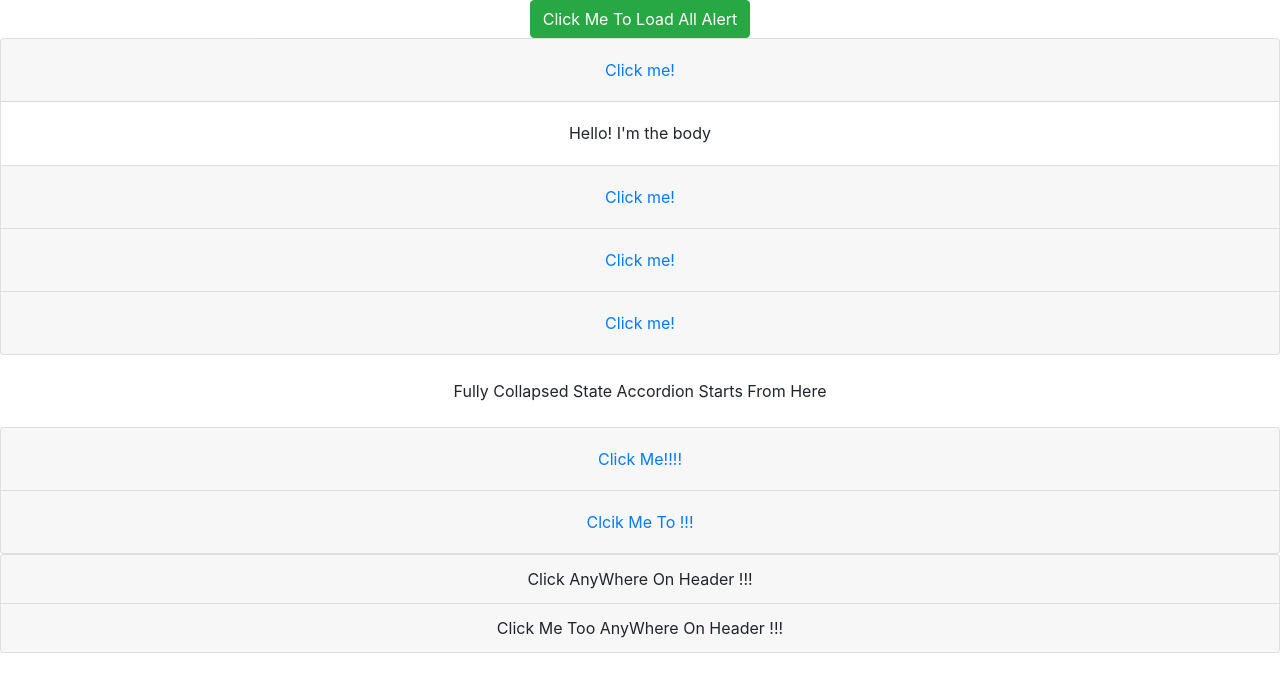
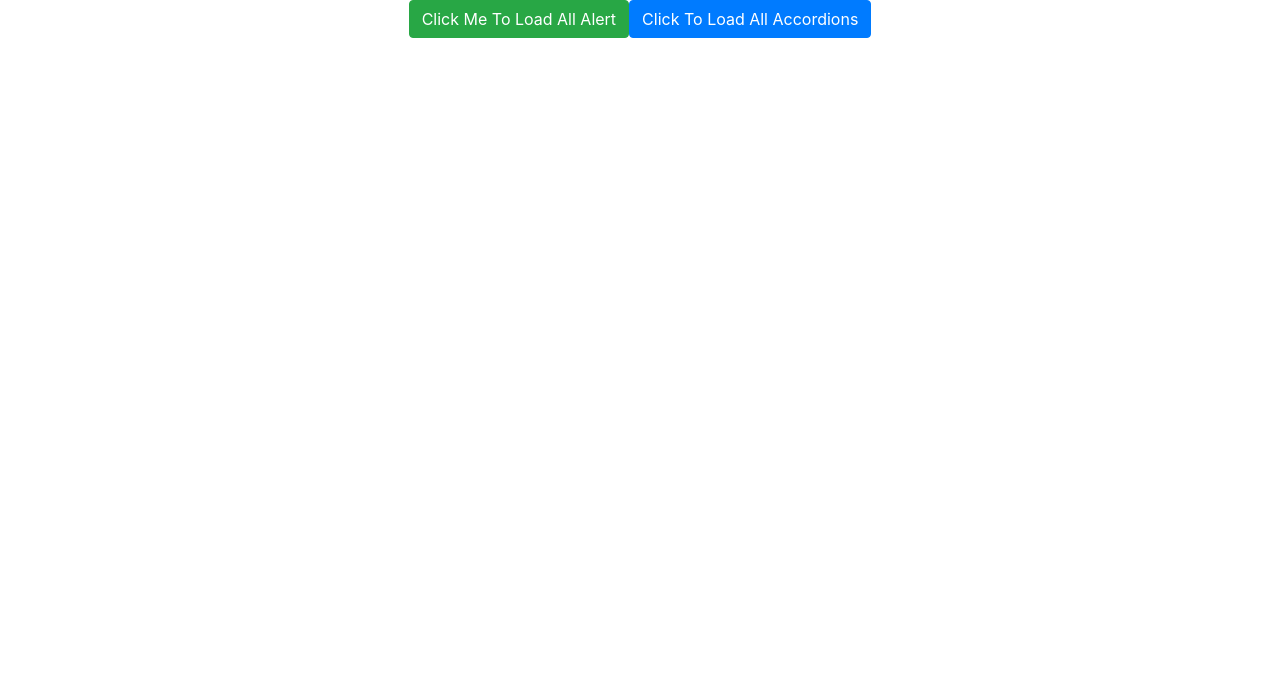
Before and after one commit to Khwajapasha/Boosrtrap-Practice, a React (Create React App) app: page / in a window 1280 px wide. Shown: the top 692 px of the page. Built offline with nearby package versions, Linux system fonts and the light colour scheme.

Commit message:
Implemented basic badges

```diff
--- a/src/Component/MainBodySection/AccordionComponent/AccordionBasicExample.jsx
+++ b/src/Component/MainBodySection/AccordionComponent/AccordionBasicExample.jsx
@@ -3,6 +3,9 @@ import { Accordion, Card, Button } from "react-bootstrap";
 export const AccordionBasicExample = () => {
   return (
     <div>
+      <br /> ====== Basic Example Of Accordion ======
+      <br />
+      <br />
       <Accordion defaultActiveKey="0">
         <Card>
           <Card.Header>
--- a/src/Component/MainBodySection/AccordionComponent/AccordionEntireHeaderClickable.jsx
+++ b/src/Component/MainBodySection/AccordionComponent/AccordionEntireHeaderClickable.jsx
@@ -3,6 +3,8 @@ import { Card, Accordion } from "react-bootstrap";
 export const AccordionEntireHeaderClickable = () => {
   return (
     <div>
+      <br /> ====== Entire Header Clickable Accordion ====== <br />
+      <br />
       <Accordion>
         <Card>
           <Accordion.Toggle as={Card.Header} eventKey="0">
--- a/src/Component/MainBodySection/AccordionComponent/AccordionFullyCollapsState.jsx
+++ b/src/Component/MainBodySection/AccordionComponent/AccordionFullyCollapsState.jsx
@@ -5,8 +5,7 @@ export const AccordionFullyCollapsState = () => {
   return (
     <div>
       <br />
-      Fully Collapsed State Accordion Starts From Here
-      <br />
+      ====== Fully Collapsed State Accordion Starts From Here ====== <br />
       <br />
       <Accordion>
         <Card>
--- a/src/Component/MainBodySection/AccordionComponent/AllAccordions.jsx
+++ b/src/Component/MainBodySection/AccordionComponent/AllAccordions.jsx
@@ -1,14 +1,23 @@
-import React from 'react';
-import {AccordionBasicExample} from "./AccordionBasicExample"
+import React, { useState } from "react";
+import { AccordionBasicExample } from "./AccordionBasicExample";
 import { AccordionFullyCollapsState } from "./AccordionFullyCollapsState";
 import { AccordionEntireHeaderClickable } from "./AccordionEntireHeaderClickable";
+import { Button } from "react-bootstrap";
 export const AllAccordions = () => {
-    return (
+  const [show, setShow] = useState(false);
+
+  return (
+    <React.Fragment>
+      {show && (
         <div>
-            <AccordionBasicExample/>
-            <AccordionFullyCollapsState/>
-            <AccordionEntireHeaderClickable/>
-
+          <AccordionBasicExample />
+          <AccordionFullyCollapsState />
+          <AccordionEntireHeaderClickable />
         </div>
-     );
-}
+      )}
+      <Button onClick={() => setShow(!show)}>
+        Click To Load All Accordions
+      </Button>
+    </React.Fragment>
+  );
+};
```
Also changed, not shown: src/Component/MainBodySection/BadgesComponent/BagesBasicExample.jsx (added, +11 -0 lines).
